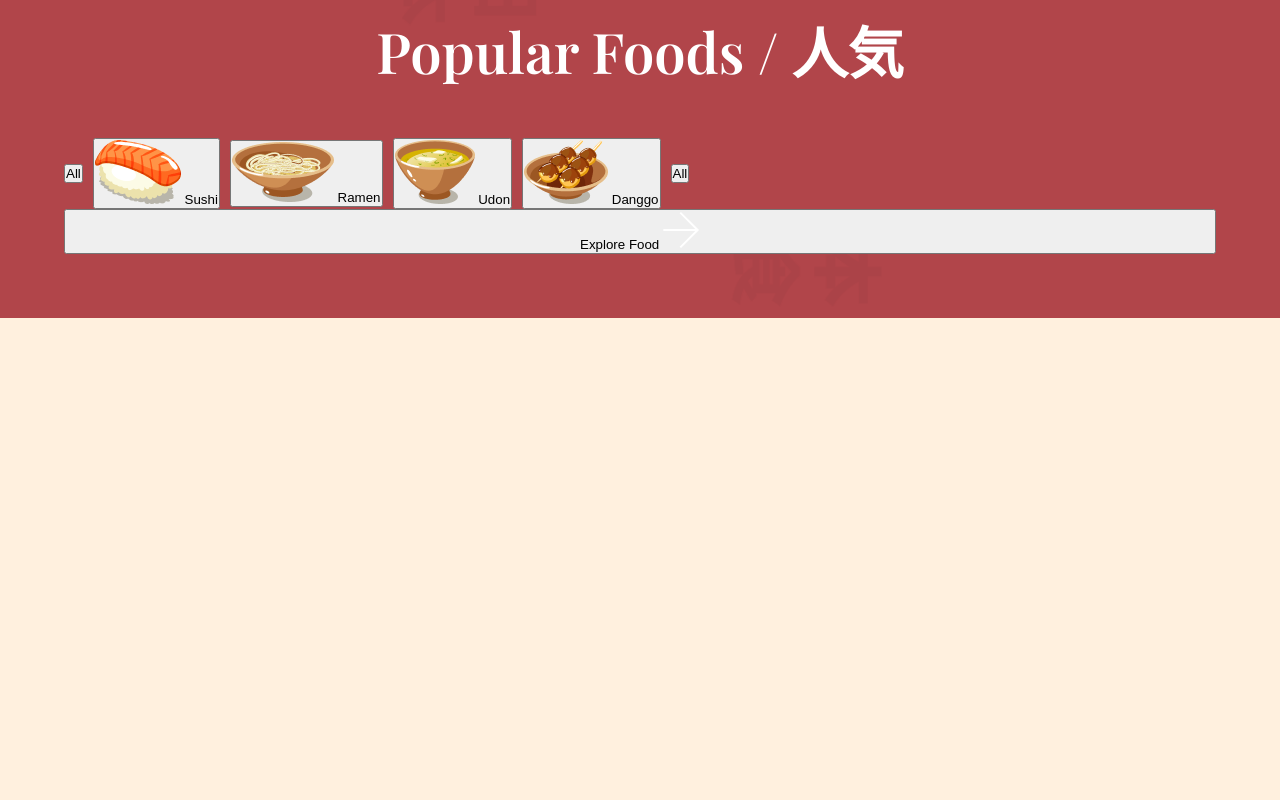
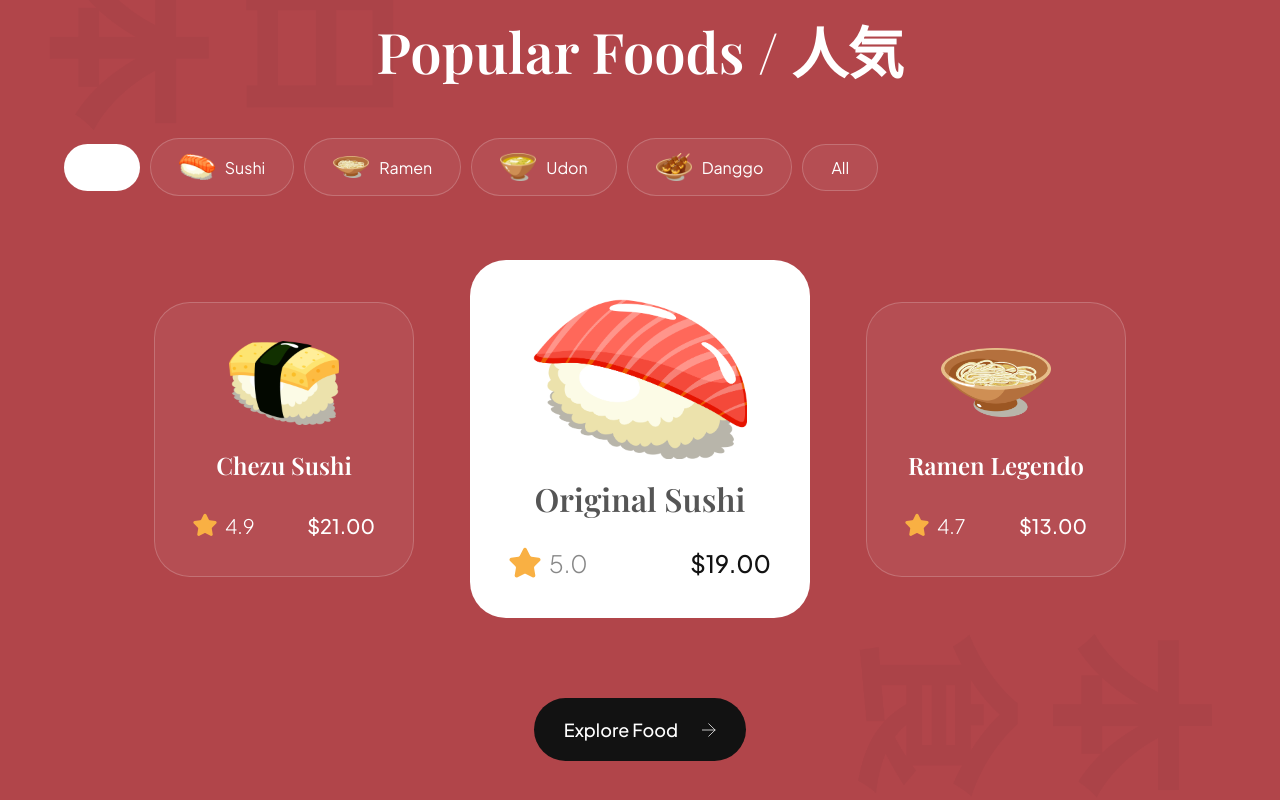
Before and after one commit to martianK3jC/webdev, a website built with Vite: page index.html in a window 1280 px wide. Shown: the part 1570-2370 px from the top of the page. Before the commit the page ends 1888 px from the top, so only its background shows below. Built offline with nearby package versions, Linux system fonts and the light colour scheme.

Commit message:
popular foods

```diff
--- a/css/sections/popular.css
+++ b/css/sections/popular.css
@@ -32,3 +32,168 @@
     align-items: center;
     gap: 10px;
 }
+
+.popular-foods__filter-btn{
+    padding: 10px 28px;
+
+    display: flex;
+    flex-direction: row;
+    align-items: center;
+    gap: 10px;
+
+    background: rgba(255, 255, 255, 0.05);
+    border: 1px solid rgba(255, 255, 255, 0.2);
+    border-radius: 46px;
+
+    font-size: 16px;
+    font-weight: 300px;
+    line-height: 25px;
+    font-family: var(--plus-jakarta-sans);
+    color: var(--color-white);
+    cursor: pointer;
+}
+
+.popular-foods__filter-btn img{
+    width: 36px;
+    height: 36px;
+    object-fit: contain;
+}
+
+.popular-foods__filter-btn.active{
+    background: var(--color-white);
+    color: var(--color-white);
+}
+
+.popular-foods__filter-btn:hover{
+    background: var(--color-white);
+    color: var(--primary-color);
+}
+
+.popular-foods__catalogue{
+    margin-top: 64px;
+
+    display: flex;
+    justify-content: center;
+    align-items: center;
+    flex-wrap: wrap;
+    gap: 56px;
+}
+
+.popular-foods__button{
+    width: fit-content;
+
+    padding: 20px 30px;
+    margin: 80px auto 0;
+
+    font-weight: 500;
+    font-size: 18px;
+    line-height: 23px;
+    font-family: var(--plus-jakarta-sans);
+    color: var(--color-white);
+
+    border: none;
+    outline: none;
+    background: var(--secondary-color);
+    border-radius: 64px;
+    cursor: pointer;
+}
+
+.popular-foods__button img{
+    width: 14px;
+    height: 14px;
+    object-fit: contain;
+
+    margin-left: 21px;
+}
+
+.popular-foods__card{
+    padding: 38px;
+    min-width: 260px;
+    height: fit-content;
+
+    display: flex;
+    align-items: center;
+    flex-direction: column;
+
+    border-radius: 36px;
+    background: rgba(255, 255, 255, 0.05);
+    border: 1px solid rgba(255, 255, 255, 0.2);
+}
+
+.popular-foods__card-image{
+    width: 110px;
+    height: 84px;
+    object-fit: contain;
+}
+
+.popular-foods__card-title{
+    margin-top: 24px;
+
+    font-weight: 600;
+    font-size: 24px;
+    line-height: 32px;
+    font-family: var(--playfair-display);
+    color: var(--color-white);
+    text-align: center;
+}
+
+.popular-foods__card-details{
+    width: 100%;
+    margin-top: 32px;
+}
+
+.popular-foods__card-rating{
+    display: flex;
+    align-items: center;
+    gap: 8px;
+}
+
+.popular-foods__card-rating img{
+    width: 24px;
+    height: 24px;
+    object-fit: contain;
+}
+
+.popular-foods__card-rating p{
+    font-size: 20px;
+    font-weight: 300;
+    font-family: var(--plus-jakarta-sans);
+    color: var(--color-white);
+}
+
+.popular-foods__card-price{
+    font-size: 20px;
+    font-weight: 500;
+    font-family: var(--plus-jakarta-sans);
+    color: var(--color-white);
+}
+
+.popular-foods__card.active-card{
+    background: var(--color-white);
+    min-width: 340px;
+}
+
+.popular-foods__card.active-card .popular-foods__card-image{
+    width: 214px;
+    height: 160px;
+}
+
+.popular-foods__card.active-card .popular-foods__card-title {
+  color: var(--black-500);
+  font-size: 32px;
+}
+
+.popular-foods__card.active-card .popular-foods__card-rating img {
+  width: 32px;
+  height: 32px;
+}
+
+.popular-foods__card.active-card .popular-foods__card-rating p {
+  font-size: 24px;
+  color: var(--gray-100);
+}
+
+.popular-foods__card.active-card .popular-foods__card-price {
+  font-size: 24px;
+  color: var(--secondary-color)
+}
--- a/index.html
+++ b/index.html
@@ -138,9 +138,47 @@
 
     <div class="popular-foods__catalogue">
       <!-- Javascript -->
+       <article class="popular-foods__card">
+        <img class="popular-foods__card-image" src="assets/sushi-12.png" al="sushi-12"/>
+        <h4 class="popular-foods__card-title">Chezu Sushi</h4>
+        <div class="popular-foods__card-details flex-between">
+          <div class="popular-foods__card-rating">
+            <img src="assets/star.svg"/>
+            <p>4.9</p>
+          </div>
+
+          <p class="popular-foods__card-price">$21.00</p>
+        </div>
+       </article>
+
+       <article class="popular-foods__card active-card">
+        <img class="popular-foods__card-image" src="assets/sushi-11.png" al="sushi-11"/>
+        <h4 class="popular-foods__card-title">Original Sushi</h4>
+        <div class="popular-foods__card-details flex-between">
+          <div class="popular-foods__card-rating">
+            <img src="assets/star.svg"/>
+            <p>5.0</p>
+          </div>
+
+          <p class="popular-foods__card-price">$19.00</p>
+        </div>
+       </article>
+
+       <article class="popular-foods__card">
+        <img class="popular-foods__card-image" src="assets/sushi-10.png" al="sushi-10"/>
+        <h4 class="popular-foods__card-title">Ramen Legendo</h4>
+        <div class="popular-foods__card-details flex-between">
+          <div class="popular-foods__card-rating">
+            <img src="assets/star.svg"/>
+            <p>4.7</p>
+          </div>
+
+          <p class="popular-foods__card-price">$13.00</p>
+        </div>
+       </article>
     </div>
 
-    <button class="popular-food__button">
+    <button class="popular-foods__button">
       Explore Food
       <img src="assets/arrow-right.svg" alt="arrow-right"/>
     </button>
```
